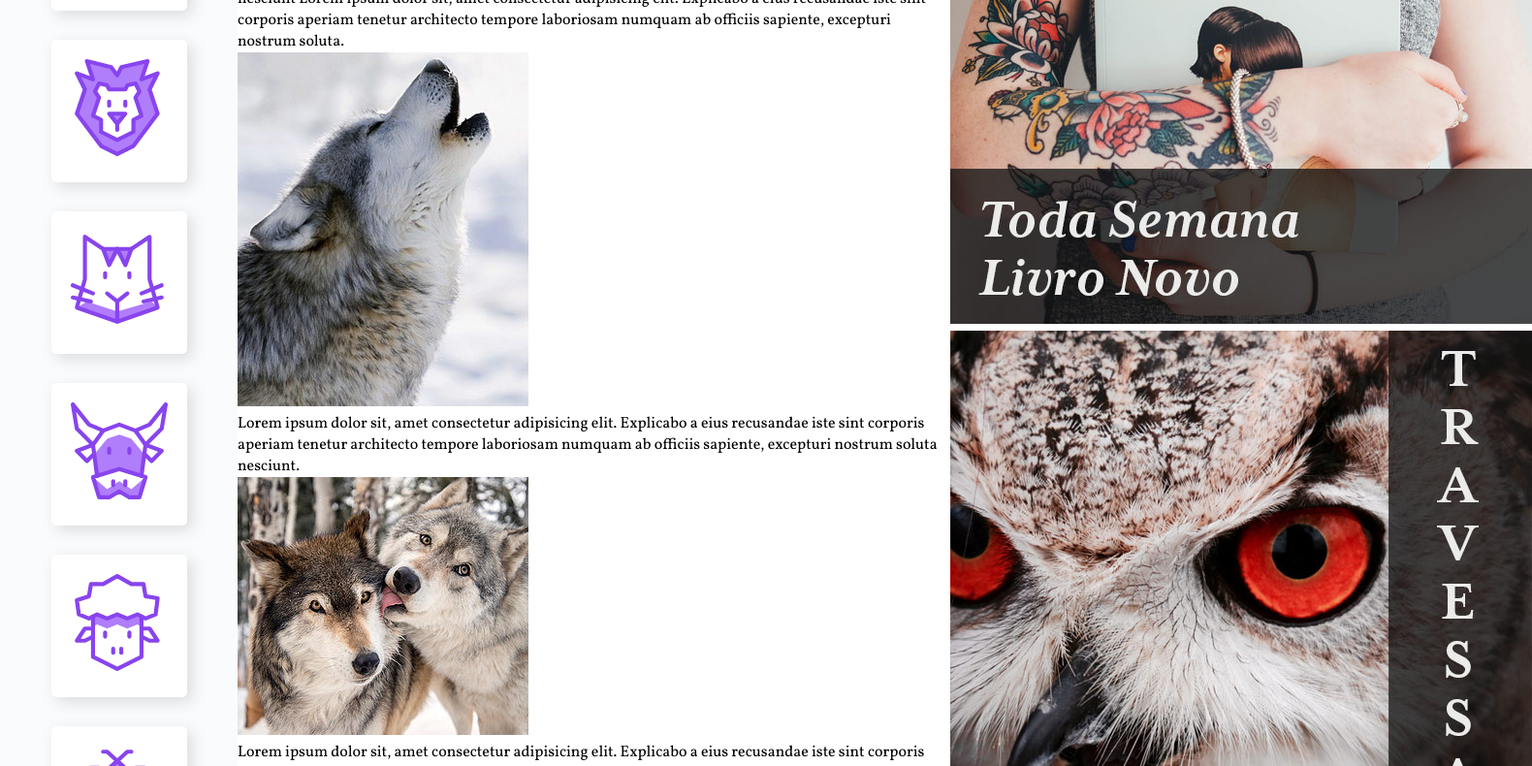
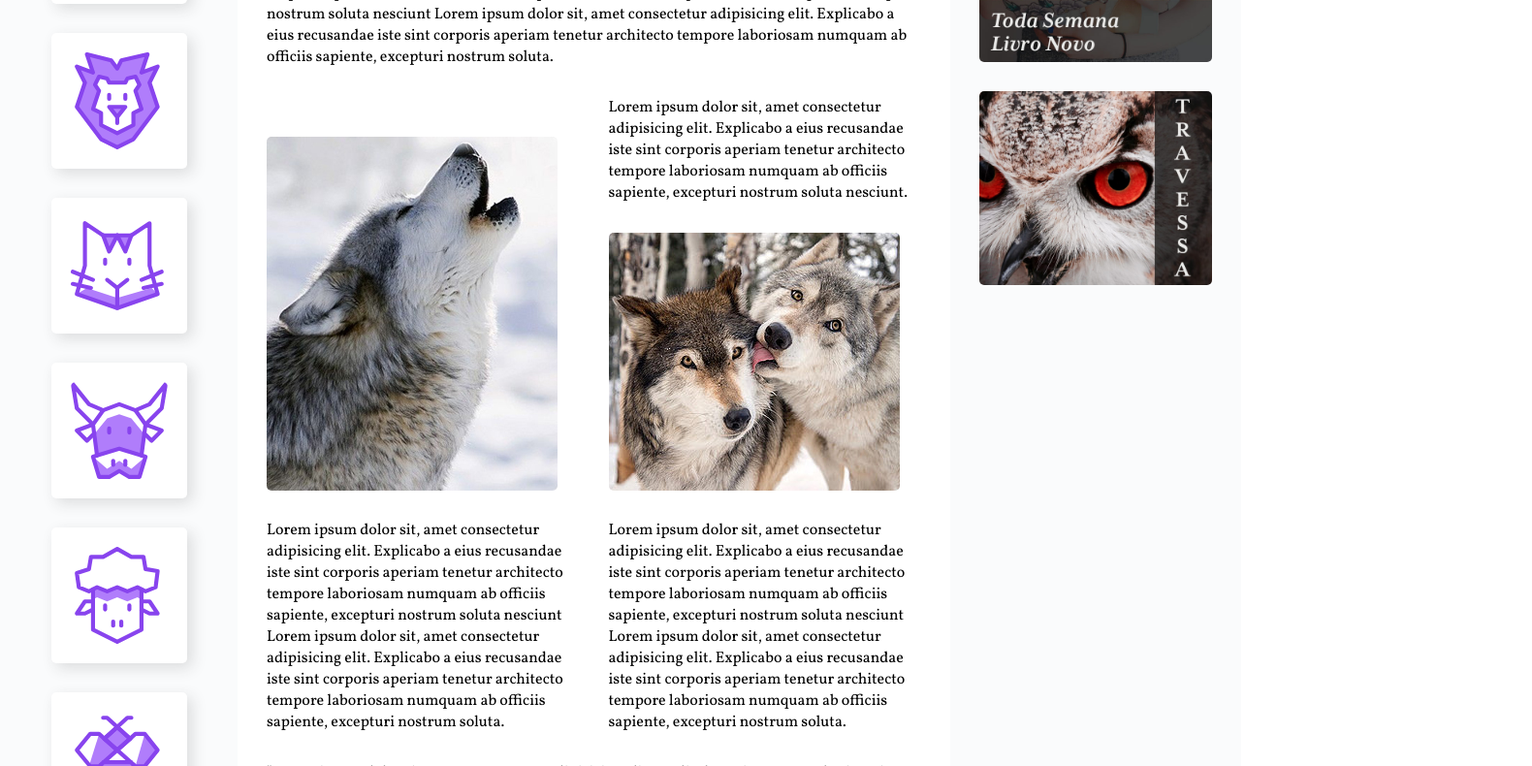
Before and after one commit to CamposJayme/Wildbeasts, a plain HTML site: page index.html in a window 1280 px wide. Shown: the part 271-1061 px from the top of the page at 97% size, 1580 px wide, since content can reach past the window. Drawn offline with Linux system fonts and the light colour scheme.

Commit message:
img global style, content, aside, footer style update with grid columns / row

```diff
--- a/css/style.css
+++ b/css/style.css
@@ -14,8 +14,14 @@ li {
 a {
     text-decoration: none;
 }
+
+img {
+    max-width: 100%;
+    display: block;
+    border-radius: 5px;
+}
+
 /* Grid geral */
-
 .estrutura {
     display: grid;
     grid-template-columns: minmax(160px, 1fr) 3fr 300px;
@@ -65,7 +71,6 @@ a {
 }
 
 /* SIDENAV */
-
 .sidenav {
     grid-area: sidenav;
     background: #fafbfc;
@@ -88,14 +93,48 @@ a {
     background: #B07DFB;
 }
 
+/* CONTENT */
 .content {
     grid-area: content;
+    max-width: 900px;
+    margin: 0 auto;
+    padding: 30px;
+    display: grid;
+    grid-template-columns: 1fr 1fr;
+    grid-gap: 30px;
 }
 
+.col-wide {
+    grid-column: 1 / -1;
+}
+
+.imagem-1 {
+    grid-row: span 2; /* better than 3 / 5 */
+    align-self: end;
+}
+
+.imagem-2 {
+    align-self: end;
+}
+
+/* ANUNCIOS */
 .anuncios {
     grid-area: anuncios;
+    background-color: #fafbfc;
+    display: grid;
+    align-content: start;
+    padding: 30px;
+    grid-gap: 30px;
 }
 
+/* FOOTER */
 .footer {
     grid-area: footer;
+    background: linear-gradient(135deg, #8844ee, #B07DFB);
 }
+
+.footer p {
+    color: white;
+    text-align: center;
+    padding: 30px;
+}
```
